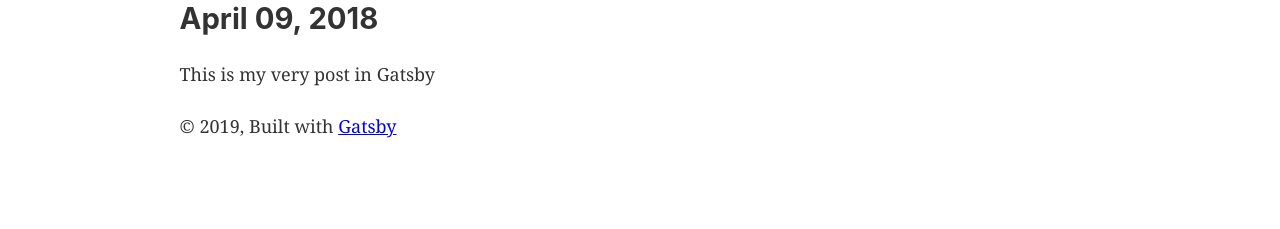
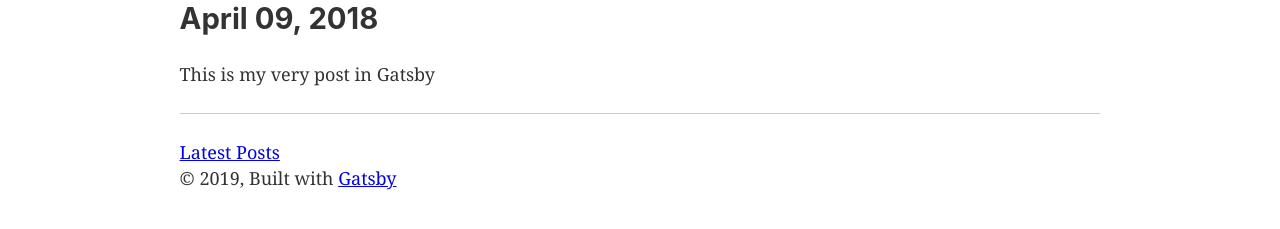
Before and after one commit to mohcinenazrhan/gatsby-site, a Gatsby site: page /post-one in a window 1280 px wide. Shown: the part 243-472 px from the top of the page. Built offline with nearby package versions, Linux system fonts and the light colour scheme; Gatsby itself is replaced by a stand-in of ours.

Commit message:
feat: add link in the post template to navigate to the latest posts

```diff
--- a/src/templates/post.js
+++ b/src/templates/post.js
@@ -1,4 +1,5 @@
 import React from "react"
+import Link from 'gatsby-link'
 import { graphql } from "gatsby"
 
 import Layout from "../components/layout"
@@ -17,6 +18,8 @@ export default function Template({ data }) {
           className="blog-post-content"
           dangerouslySetInnerHTML={{ __html: html }}
         />
+        <hr />
+        <Link to="/blog">Latest Posts</Link>
       </div>
     </Layout>
   )
```
